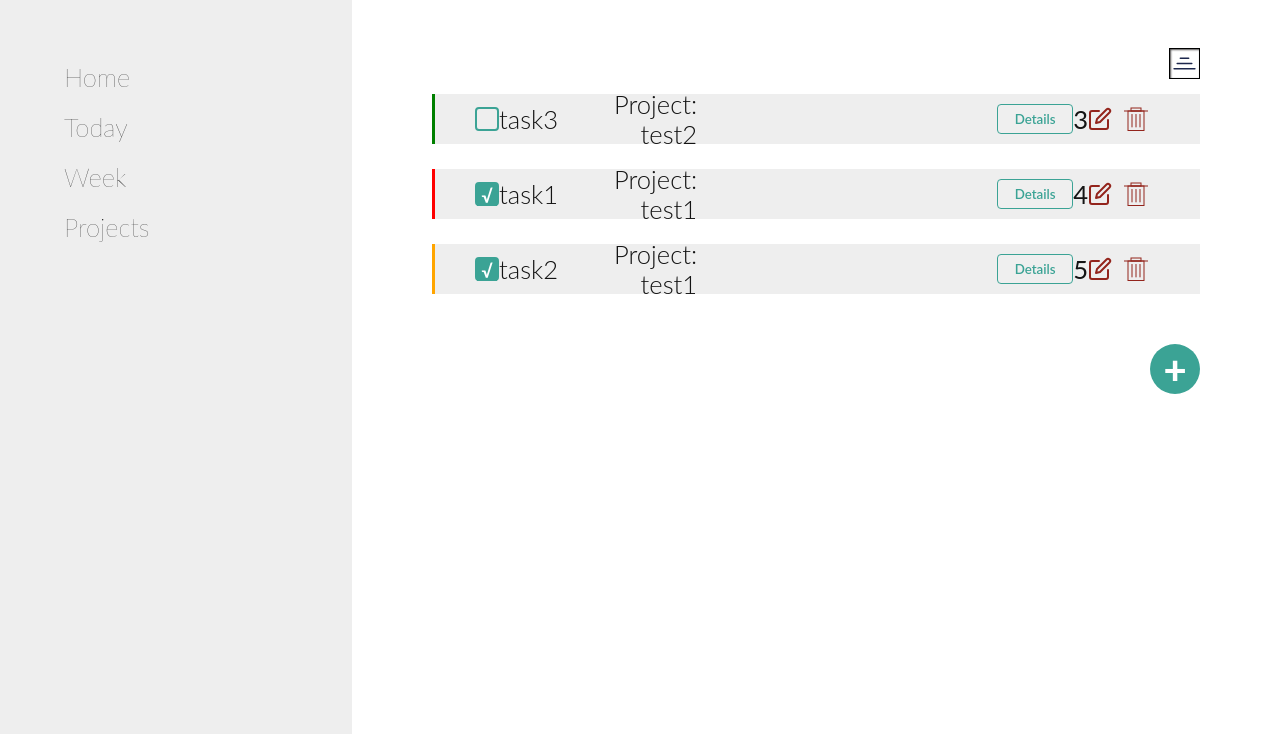
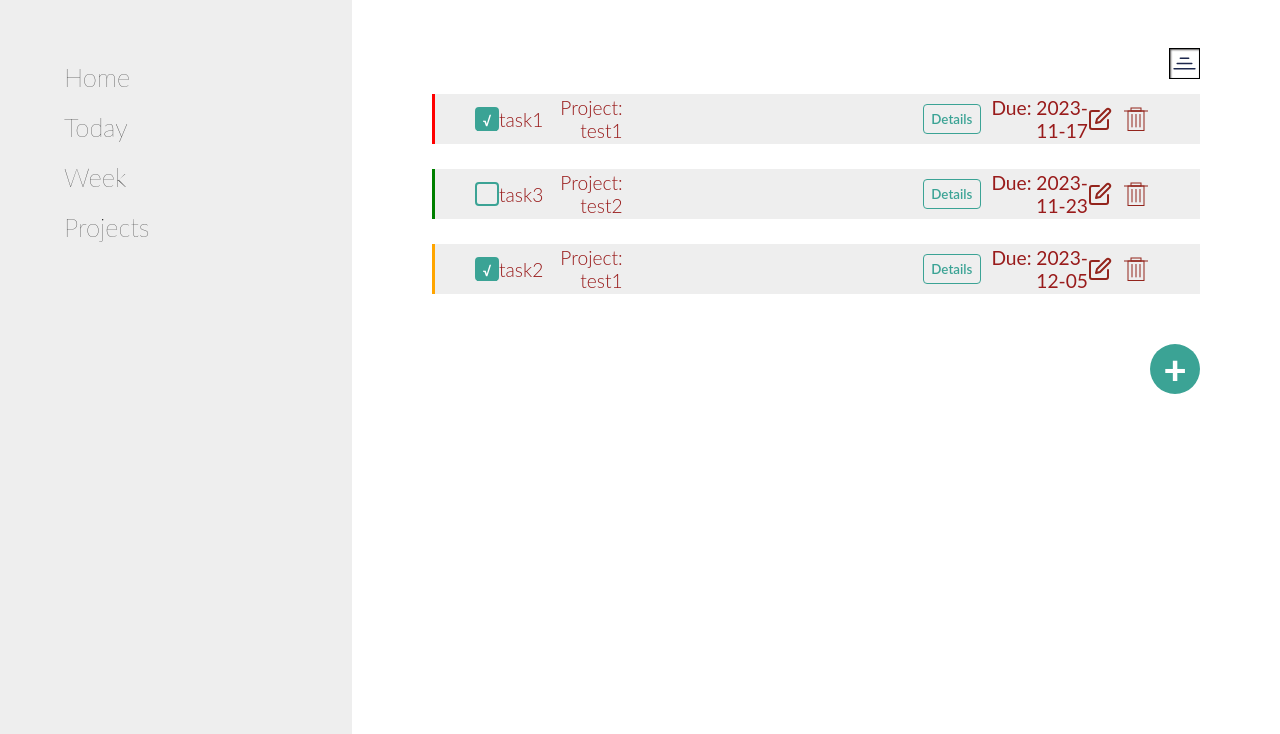
Before and after one commit to smshv/todolist, a website built with webpack: page dist/index.html in a window 1280 px wide. Both pictures are taken after a click on the picture 1184 px from the left and 129 px from the top of the page. Shown: the part 66-800 px from the top of the page. Built offline with nearby package versions, Linux system fonts and the light colour scheme.

Commit message:
Add calendar date input to dueDate

```diff
--- a/src/applogics.js
+++ b/src/applogics.js
@@ -126,37 +126,44 @@ const appFuncs = (() => {
     projects.get(projName).splice(taskId, 1);
   }
 
-  function heapify(inputList, bound, ind) {
+  function heapify(inputList, bound, ind, currentIntDate) {
     let largest = ind;
     const left = ind * 2 + 1;
     const right = ind * 2 + 2;
     const List = inputList;
+    let largestIntDate = new Date(List[largest][0].dueDate).getTime() - currentIntDate;
+    const leftIntDate = left < bound
+      ? new Date(List[left][0].dueDate).getTime() - currentIntDate : null;
+    const rightIntDate = right < bound
+      ? new Date(List[right][0].dueDate).getTime() - currentIntDate : null;
 
-    if (left < bound && Number(List[left][0].dueDate) > Number(List[largest][0].dueDate)) {
+    if (leftIntDate && leftIntDate > largestIntDate) {
       largest = left;
+      largestIntDate = leftIntDate;
     }
-    if (right < bound && Number(List[right][0].dueDate) > Number(List[largest][0].dueDate)) {
+    if (rightIntDate < bound && rightIntDate > largestIntDate) {
       largest = right;
     }
     if (largest !== ind) {
       [List[ind], List[largest]] = [List[largest], List[ind]];
-      heapify(List, bound, largest);
+      heapify(List, bound, largest, currentIntDate);
     }
   }
-  function heapSort(inputList) {
+  function heapSort(inputList, currentIntDate) {
     const List = inputList;
     for (let i = Math.floor(List.length / 2) - 1; i >= 0; i -= 1) {
-      heapify(List, List.length, i);
+      heapify(List, List.length, i, currentIntDate);
     }
 
     for (let i = List.length - 1; i > 0; i -= 1) {
       [List[i], List[0]] = [List[0], List[i]];
-      heapify(List, i, 0);
+      heapify(List, i, 0, currentIntDate);
     }
   }
 
   function sortByDueDate(taskstoDo) {
-    heapSort(taskstoDo);
+    const currentIntDate = new Date(new Date().toISOString().split('T')[0]).getTime();
+    heapSort(taskstoDo, currentIntDate);
     return taskstoDo;
   }
   function getAllTasks(params) { // does not take params. Added for consistency
--- a/src/css/style.css
+++ b/src/css/style.css
@@ -85,6 +85,7 @@ nav li {
   display: flex;
   flex-direction: column;
   gap: 25px;
+  font-size: 1.2rem;
 }
 .task-card {
   display: flex;
@@ -130,10 +131,12 @@ nav li {
 }
 .task-header {
   font-weight: 300;
+  color: #991b1b;
 }
 .proj-name {
   font-weight: 300;
   margin-right: 150px;
+  color: #991b1b;
 }
 .task-details {
   margin-left: 150px;
@@ -147,6 +150,9 @@ nav li {
 .task-details:hover {
   background-color: #3ba395;
   color: white;
+}
+.due-date{
+  color: #991b1b;
 }
 .task-card {
   height: 50px;
--- a/src/index.js
+++ b/src/index.js
@@ -4,6 +4,10 @@ import renderer from './renderDynamic';
 import handleClick from './handleTaskCardEvent';
 import overlayedContentRenderer from './overlayedContentRenderer';
 import formHandler from './formHandler';
+
+document.querySelectorAll('input[type=date]').forEach((inputField) => {
+  inputField.setAttribute('min', new Date().toISOString().split('T')[0]);
+});
 
 const menuHandler = (() => {
   let event;
@@ -40,9 +44,9 @@ const menuHandler = (() => {
 
 appFuncs.createProject('test1');
 appFuncs.createProject('test2');
-appFuncs.createToDoTask('task1', 'adas', 'test1', '4', 1, true);
-appFuncs.createToDoTask('task2', 'adas', 'test1', '5', 2, true);
-appFuncs.createToDoTask('task3', 'adas', 'test2', '3', 3, false);
+appFuncs.createToDoTask('task1', 'adas', 'test1', '2023-11-17', 1, true);
+appFuncs.createToDoTask('task2', 'adas', 'test1', '2023-12-05', 2, true);
+appFuncs.createToDoTask('task3', 'adas', 'test2', '2023-11-23', 3, false);
 document.querySelector('#proj').addEventListener('mouseover', (e) => {
   e.currentTarget.nextElementSibling.style.visibility = 'visible';
   renderer.renderProjList(appFuncs.getProjectList());
--- a/src/renderDynamic.js
+++ b/src/renderDynamic.js
@@ -64,7 +64,7 @@ const renderer = (() => {
     card.appendChild(
       createDomElem('button', ['task-details'], [], null, 'Details'),
     );
-    card.appendChild(createDomElem('p', ['due-date'], [], null, task.dueDate));
+    card.appendChild(createDomElem('p', ['due-date'], [], null, `Due: ${task.dueDate}`));
     card.appendChild(
       createDomElem(
         'img',
```
Also changed, not shown: dist/index.html, dist/main.js.
